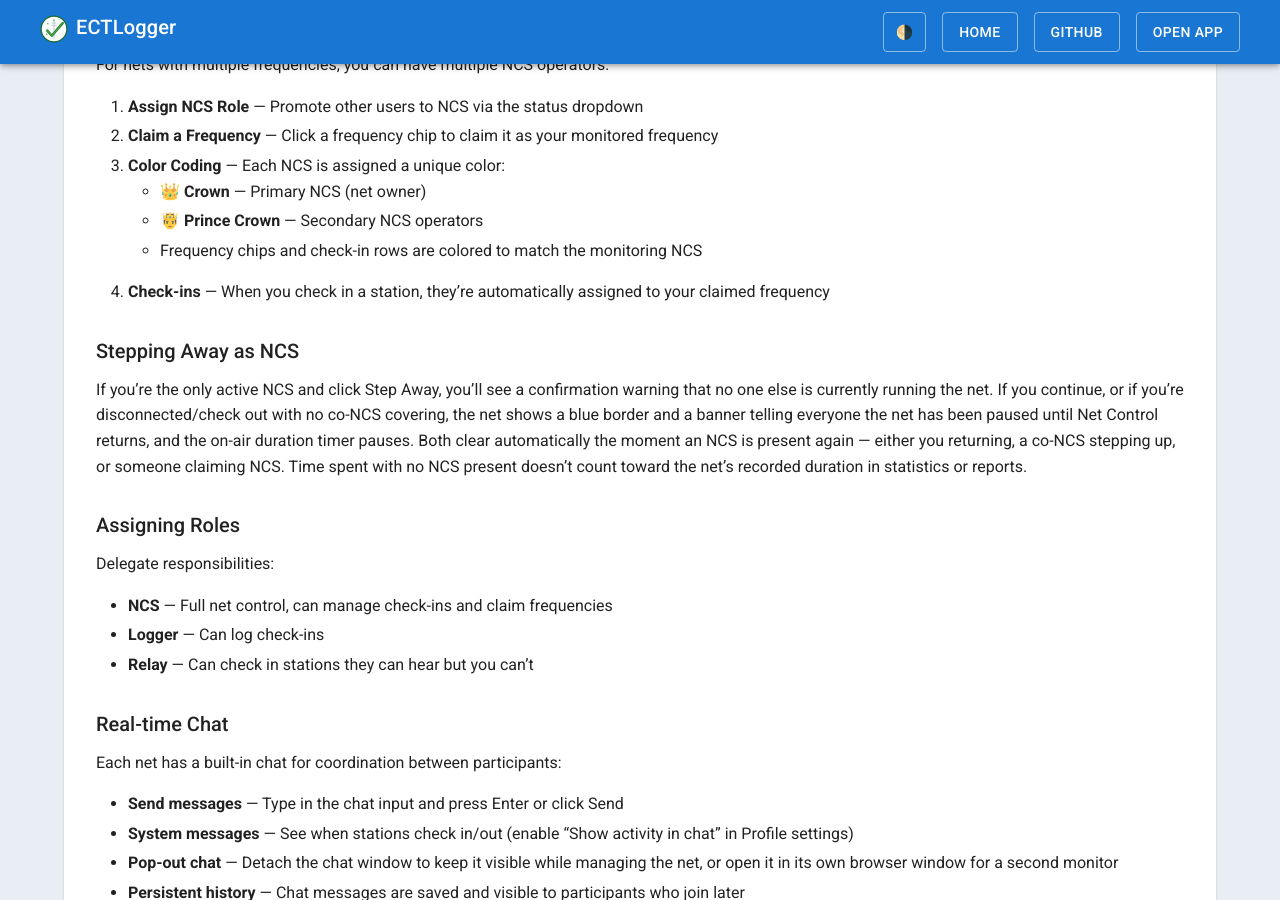
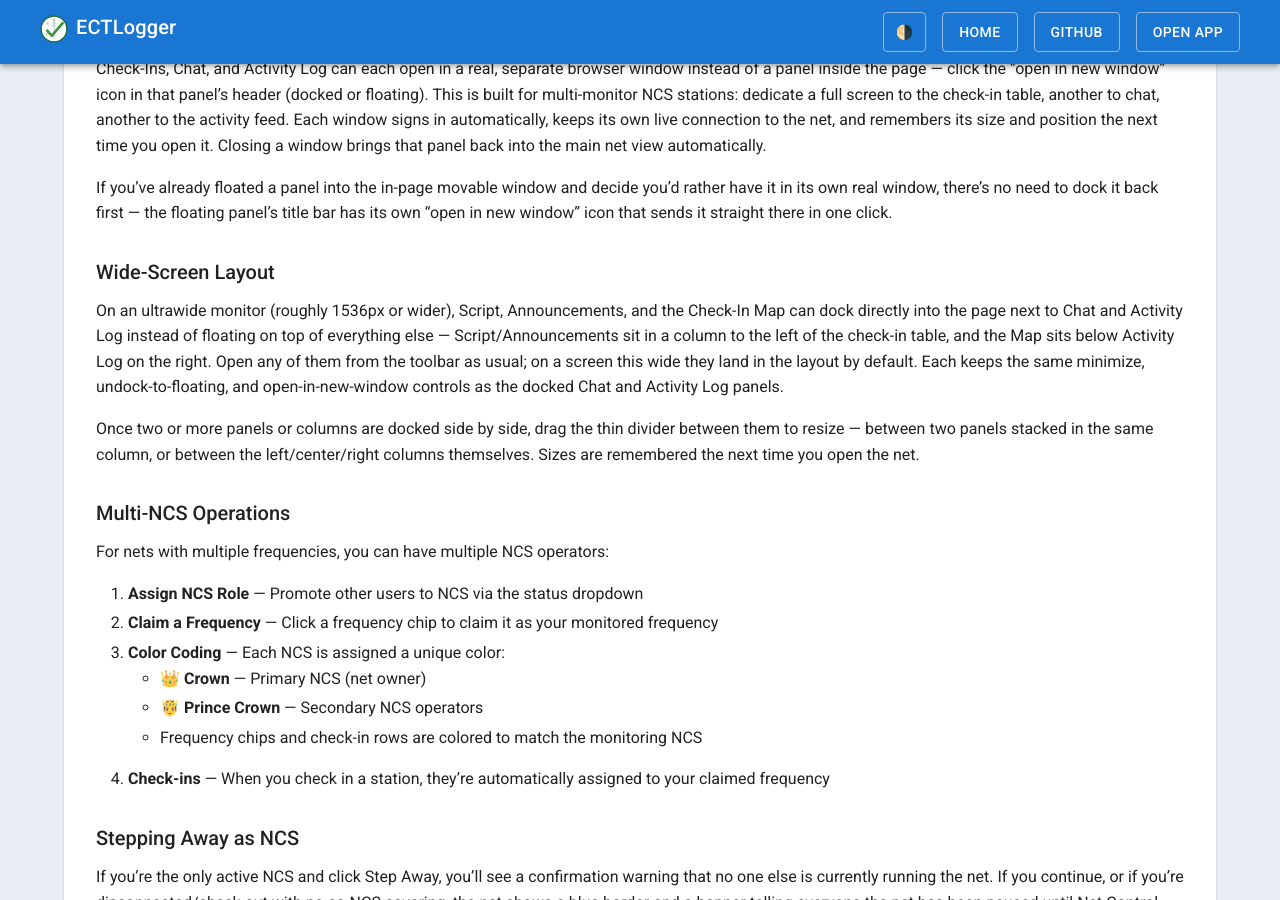
Before and after one commit to bradbrownjr/ectlogger, a Jekyll site: the page built from docs/USER-GUIDE.md, in a window 1280 px wide and 900 px high, scrolled down 12883 px. Built offline with Jekyll 4.4.1, drawn with Linux system fonts in a browser that asks for light colours; our own code applies the rules of GitHub Pages for plain Markdown files; some of the changed text lies outside the part shown.

Commit message:
docs: changelog and user guide for Net Notes, ultrawide docking, resizing
Also corrects a stale USER-GUIDE line still listing Stats before Topics
in the toolbar, from before today's earlier reorder.

```diff
--- a/docs/USER-GUIDE.md
+++ b/docs/USER-GUIDE.md
@@ -153,8 +153,8 @@
 
 The toolbar is split into two groups by a thin divider:
 
-- **Left — information.** Search, Map, Stats, Script, Announcements, Notes,
-  Topics, Website, and similar. These don't change anything.
+- **Left — information.** Search, Map, Script, Announcements, Notes,
+  Topics, Stats, Website, and similar. These don't change anything.
 - **Right — management.** Check in, Check out, Raise hand, Step away, and the
   staff controls for running and closing the net.
 
@@ -332,6 +332,20 @@
 - Emergency procedures and frequencies
 - Traffic handling protocols
 
+### Net Notes vs. Announcements
+
+These sound similar but are separate features:
+
+- **Announcements** is your schedule's standing text — kept current and
+  reused every time a net runs under that schedule (recurring news, ongoing
+  repeater status, etc.). Edit it from the **Announcements** toolbar button;
+  changes apply to future nets on that schedule too.
+- **Notes** belongs to one specific net only, and doesn't touch your
+  schedule. Use it for something you noticed just for tonight — a repeater
+  running weaker than usual, an unusual check-in pattern — that shouldn't
+  carry forward. Anyone checked in who can manage the net can open **Notes**
+  from the toolbar and start writing, even if nothing's been added yet.
+
 ### Net Timers
 
 The net header displays helpful timing information:
@@ -482,6 +496,22 @@
 you'd rather have it in its own real window, there's no need to dock it back
 first — the floating panel's title bar has its own "open in new window"
 icon that sends it straight there in one click.
+
+### Wide-Screen Layout
+
+On an ultrawide monitor (roughly 1536px or wider), Script, Announcements, and
+the Check-In Map can dock directly into the page next to Chat and Activity
+Log instead of floating on top of everything else — Script/Announcements sit
+in a column to the left of the check-in table, and the Map sits below
+Activity Log on the right. Open any of them from the toolbar as usual; on a
+screen this wide they land in the layout by default. Each keeps the same
+minimize, undock-to-floating, and open-in-new-window controls as the docked
+Chat and Activity Log panels.
+
+Once two or more panels or columns are docked side by side, drag the thin
+divider between them to resize — between two panels stacked in the same
+column, or between the left/center/right columns themselves. Sizes are
+remembered the next time you open the net.
 
 ### Multi-NCS Operations
 
```
Also changed, not shown: README.md (+2 -1 lines), docs/CHANGELOG.md (+8 -0 lines), frontend/src/changelog.json.
